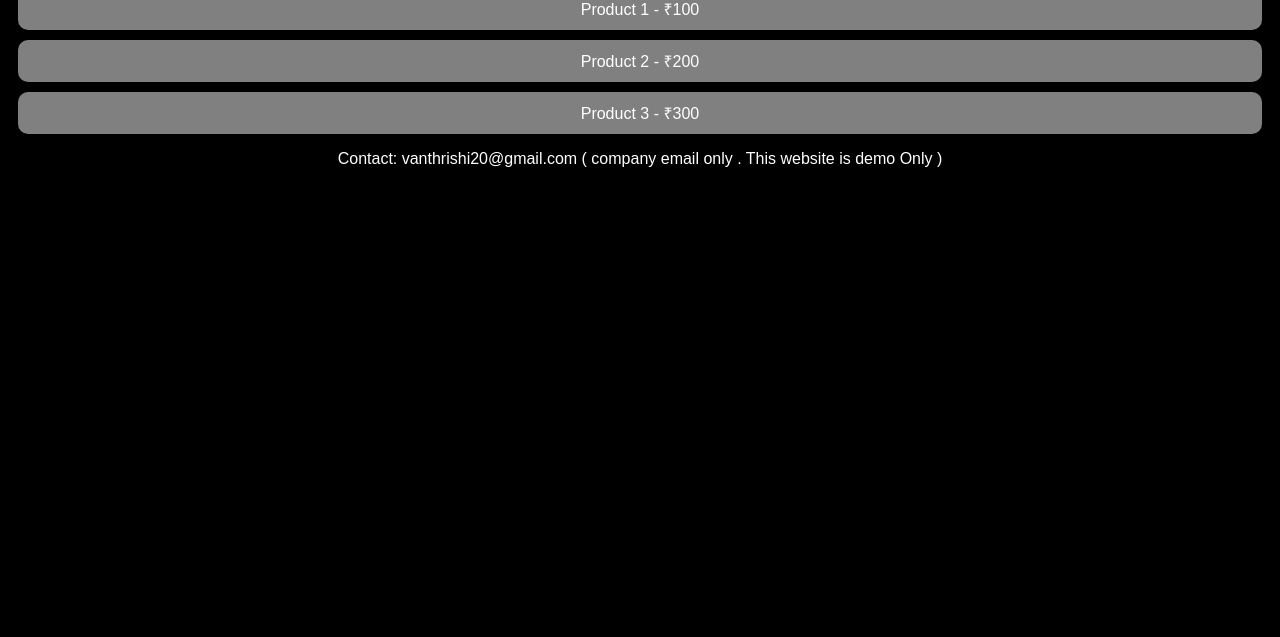
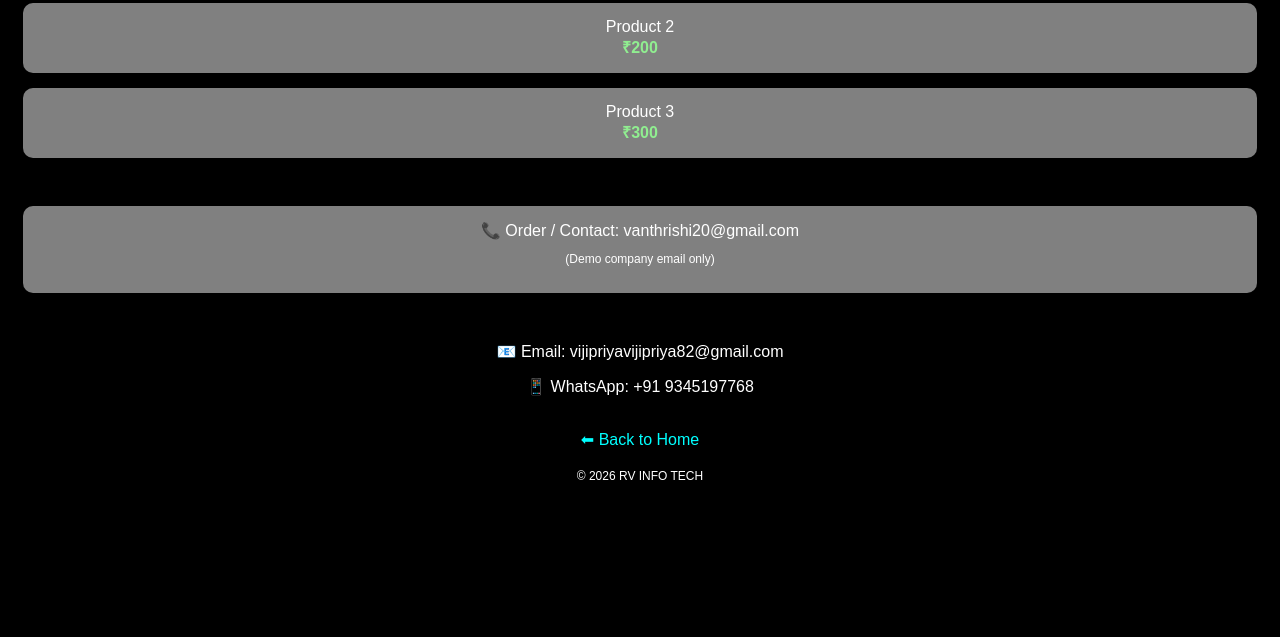
Before and after one commit to vijipriyavijipriya82-dot/RV-INFO-TECH-SPACE-, a plain HTML site: page Shop.html in a window 1280 px wide. Shown: the part 163-800 px from the top of the page. Drawn offline with Linux system fonts and the light colour scheme.

Commit message:
Update Shop.html

```diff
--- a/Shop.html
+++ b/Shop.html
@@ -3,24 +3,75 @@
 <head>
 <meta charset="UTF-8">
 <title>My Shop</title>
+
 <style>
-body { background:black; color:white; text-align:center; font-family:Arial;}
+body {
+    background:black;
+    color:white;
+    text-align:center;
+    font-family:Arial;
+}
+
 h1 { color:yellow; }
-.item { background:gray; margin:10px; padding:10px; border-radius:10px;}
+
+.item {
+    background:gray;
+    margin:15px;
+    padding:15px;
+    border-radius:10px;
+}
+
+.price {
+    color:lightgreen;
+    font-weight:bold;
+}
+
+a {
+    color:cyan;
+    text-decoration:none;
+}
 </style>
+
 </head>
+
 <body>
-
-<p>📧 Email: vijipriyavijipriya82@gmail.com</p>
-<p>📱 WhatsApp: +91 9345197768 </p>
 
 <h1>🛒 My Shop</h1>
 
-<div class="item">Product 1 - ₹100</div>
-<div class="item">Product 2 - ₹200</div>
-<div class="item">Product 3 - ₹300</div>
+<div class="item">
+    Product 1 <br>
+    <span class="price">₹100</span>
+</div>
 
-<p>Contact: vanthrishi20@gmail.com ( company email only . This website is demo Only )</p>
+<div class="item">
+    Product 2 <br>
+    <span class="price">₹200</span>
+</div>
+
+<div class="item">
+    Product 3 <br>
+    <span class="price">₹300</span>
+</div>
+
+<br>
+
+<div class="item">
+📞 Order / Contact: vanthrishi20@gmail.com
+<p style="font-size:12px;">(Demo company email only)</p>
+</div>
+
+<br>
+
+<p>📧 Email: vijipriyavijipriya82@gmail.com</p>
+<p>📱 WhatsApp: +91 9345197768</p>
+
+<br>
+
+<a href="index.html">⬅ Back to Home</a>
+
+<p style="margin-top:20px; font-size:12px;">
+© 2026 RV INFO TECH
+</p>
 
 </body>
 </html>
```
